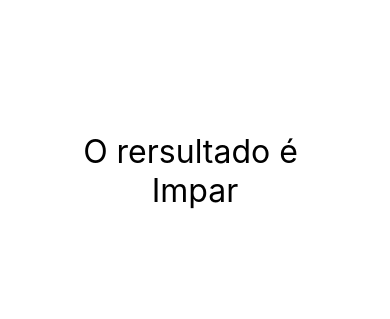
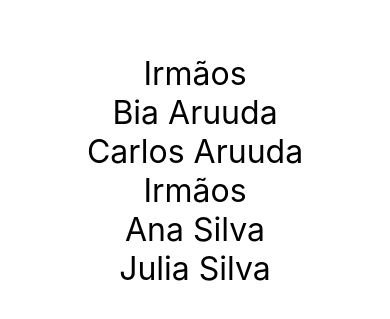
Before and after one commit to Railson25/react-native-exercicios, a React Native app in the folder exercicios/: screen / in a window 390 px wide. Shown: the part 251-570 px from the top of the page. Built offline with nearby package versions, Linux system fonts and the light colour scheme.

Commit message:
Props.Children

```diff
--- a/exercicios/src/App.js
+++ b/exercicios/src/App.js
@@ -12,13 +12,22 @@
 // import Pai from './components/indireta/Pai'
 // import ContadorV2 from './components/contador/ContadorV2'
 // import Diferenciar from './components/Diferenciar'
-import ParImpar from './components/ParImpar'
-
+// import ParImpar from './components/ParImpar'
+import Pai from './components/relacao/Pai'
+import Filho from './components/relacao/Filho'
 
 export default () => (
     <SafeAreaView style={style.App}>
+        <Pai>
+            <Filho nome="Bia" sobrenome="Aruuda" />
+            <Filho nome="Carlos" sobrenome="Aruuda" />
+        </Pai>
+        <Pai>
+            <Filho nome="Ana" sobrenome="Silva" />
+            <Filho nome="Julia" sobrenome="Silva" />
+        </Pai>
+        {/* <Botao />
         <ParImpar num={3} />
-        {/* <Botao />
         <Diferenciar />
         <ContadorV2 />
         <Pai />
--- /dev/null
+++ b/exercicios/src/components/relacao/Filho.js
@@ -0,0 +1,11 @@
+import React from 'react'
+import { Text } from 'react-native'
+import Style from '../estilo'
+
+export default props => {
+    return (
+        <Text style={Style.font}>
+            {props.nome} {props.sobrenome}
+        </Text>
+    )
+}
--- /dev/null
+++ b/exercicios/src/components/relacao/Pai.js
@@ -0,0 +1,13 @@
+import React from 'react'
+import { Text } from 'react-native'
+import Style from '../estilo'
+
+
+export default props => {
+    return (
+        <>
+            <Text style={Style.font}>Irmãos</Text>
+            {props.children}
+        </>
+    )
+}
```
